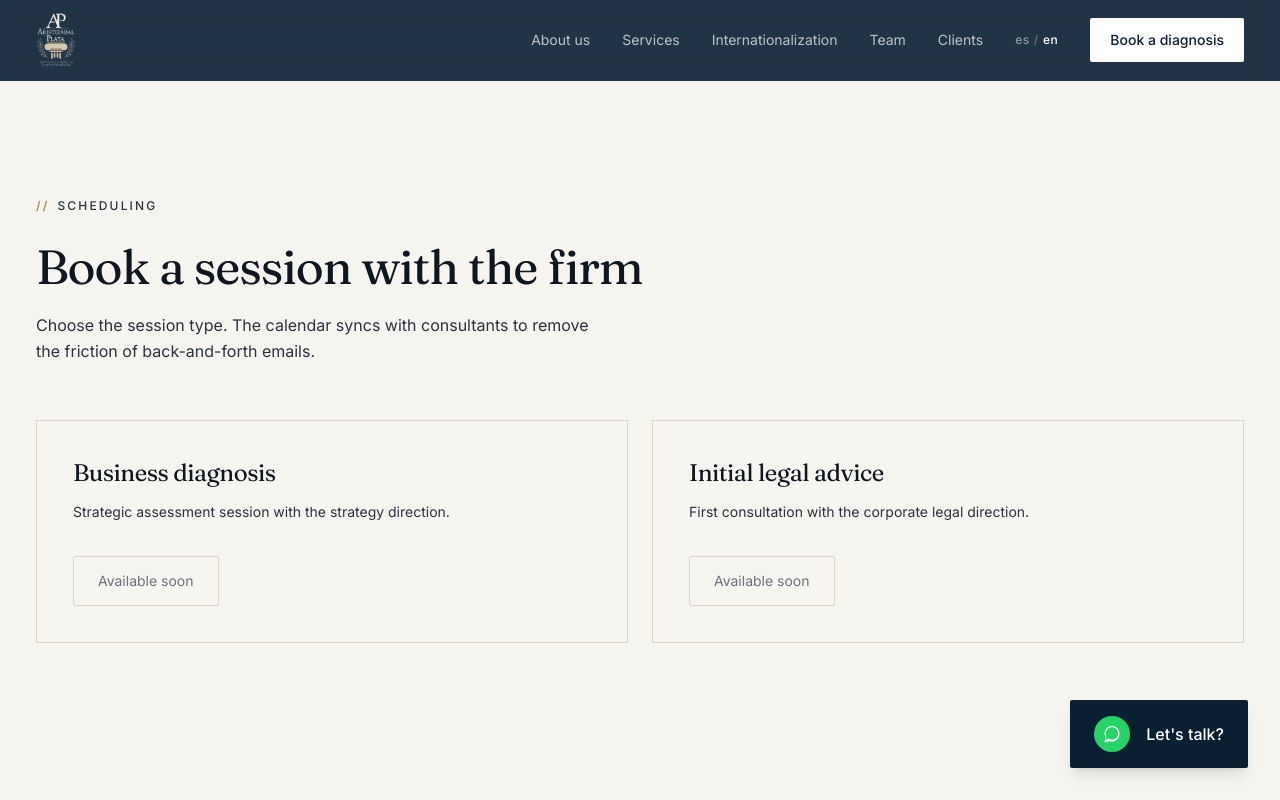
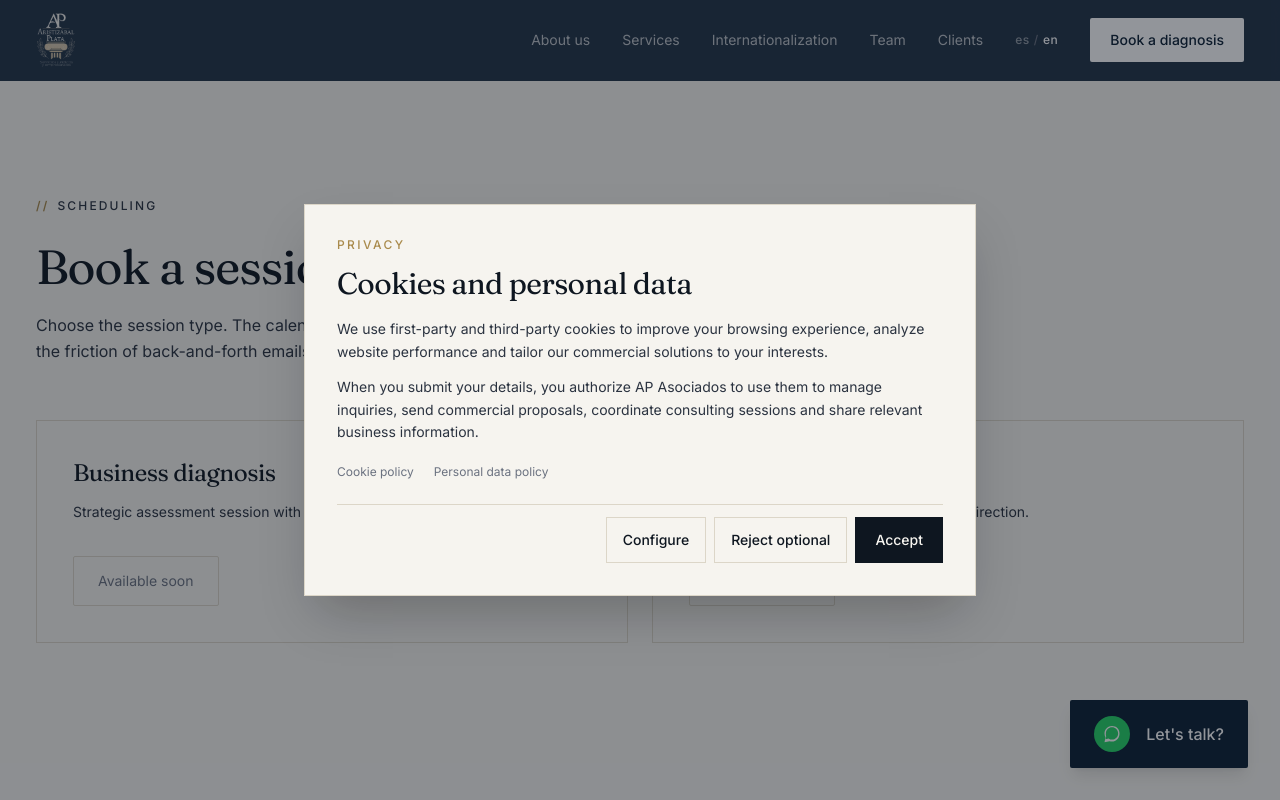
Before and after one commit to Xtail13/aristizabal-plata, a Next.js app: page /en/contacto in a window 1280 px wide. Shown: the top 800 px of the page. Built offline with nearby package versions, Linux system fonts and the light colour scheme.

Commit message:
feat: add privacy consent popup

```diff
--- a/app/[locale]/layout.tsx
+++ b/app/[locale]/layout.tsx
@@ -9,6 +9,7 @@ import { buildMetadata } from "@/lib/metadata";
 import { Header } from "@/components/layout/Header";
 import { Footer } from "@/components/layout/Footer";
 import { WhatsAppFloat } from "@/components/layout/WhatsAppFloat";
+import { PrivacyConsent } from "@/components/layout/PrivacyConsent";
 import "../globals.css";
 
 const fraunces = Fraunces({
@@ -86,6 +87,7 @@ export default async function LocaleLayout({
           <main>{children}</main>
           <Footer />
           <WhatsAppFloat />
+          <PrivacyConsent />
           <script
             type="application/ld+json"
             dangerouslySetInnerHTML={{ __html: JSON.stringify(jsonLd) }}
--- a/components/layout/Footer.tsx
+++ b/components/layout/Footer.tsx
@@ -3,6 +3,7 @@ import { useTranslations } from "next-intl";
 import { Link } from "@/i18n/navigation";
 import { Container } from "@/components/ui/Container";
 import { siteConfig } from "@/lib/siteConfig";
+import { PrivacySettingsButton } from "./PrivacyConsent";
 
 export function Footer() {
   const t = useTranslations("footer");
@@ -53,6 +54,9 @@ export function Footer() {
                   {t("cookiePolicy")}
                 </Link>
               </li>
+              <li>
+                <PrivacySettingsButton />
+              </li>
             </ul>
           </div>
 
--- /dev/null
+++ b/components/layout/PrivacyConsent.tsx
@@ -0,0 +1,158 @@
+"use client";
+
+import { useEffect, useState } from "react";
+import { useTranslations } from "next-intl";
+import { Link } from "@/i18n/navigation";
+
+const STORAGE_KEY = "ap-privacy-consent";
+const OPEN_EVENT = "ap:open-privacy-consent";
+
+type Consent = {
+  necessary: true;
+  analytics: boolean;
+};
+
+function saveConsent(analytics: boolean) {
+  const consent: Consent = { necessary: true, analytics };
+  localStorage.setItem(STORAGE_KEY, JSON.stringify(consent));
+}
+
+export function PrivacyConsent() {
+  const t = useTranslations("privacyConsent");
+  const [open, setOpen] = useState(false);
+  const [settings, setSettings] = useState(false);
+  const [analytics, setAnalytics] = useState(false);
+
+  useEffect(() => {
+    setOpen(!localStorage.getItem(STORAGE_KEY));
+
+    const reopen = () => {
+      setSettings(true);
+      setOpen(true);
+    };
+
+    window.addEventListener(OPEN_EVENT, reopen);
+    return () => window.removeEventListener(OPEN_EVENT, reopen);
+  }, []);
+
+  function closeWithConsent(value: boolean) {
+    saveConsent(value);
+    setAnalytics(value);
+    setOpen(false);
+  }
+
+  if (!open) return null;
+
+  return (
+    <div className="fixed inset-0 z-[70] flex items-end bg-ink/45 p-3 sm:items-center sm:justify-center sm:p-6">
+      <section
+        role="dialog"
+        aria-modal="true"
+        aria-labelledby="privacy-consent-title"
+        className="flex max-h-[calc(100dvh-1.5rem)] w-full max-w-2xl flex-col overflow-hidden border border-line bg-bg p-4 shadow-2xl sm:p-8"
+      >
+        <div className="overflow-y-auto">
+          <p className="text-xs font-medium uppercase tracking-[0.2em] text-gold">
+            {t("eyebrow")}
+          </p>
+          <h2
+            id="privacy-consent-title"
+            className="mt-2 font-display text-xl leading-tight text-ink sm:mt-3 sm:text-3xl"
+          >
+            {t("title")}
+          </h2>
+          <p className="mt-3 text-xs leading-relaxed text-ink-soft sm:mt-4 sm:text-sm">
+            {t("cookies")}
+          </p>
+          <p className="mt-2 text-xs leading-relaxed text-ink-soft sm:mt-3 sm:text-sm">
+            {t("data")}
+          </p>
+
+          {settings && (
+            <div className="mt-5 border-y border-line py-4">
+              <div className="flex items-start justify-between gap-5">
+                <div>
+                  <p className="text-sm font-semibold text-ink">{t("necessaryTitle")}</p>
+                  <p className="mt-1 text-xs leading-relaxed text-muted">
+                    {t("necessaryText")}
+                  </p>
+                </div>
+                <span className="text-xs font-medium uppercase tracking-[0.12em] text-gold">
+                  {t("alwaysActive")}
+                </span>
+              </div>
+              <label className="mt-4 flex cursor-pointer items-start justify-between gap-5 border-t border-line pt-4">
+                <span>
+                  <span className="block text-sm font-semibold text-ink">
+                    {t("analyticsTitle")}
+                  </span>
+                  <span className="mt-1 block text-xs leading-relaxed text-muted">
+                    {t("analyticsText")}
+                  </span>
+                </span>
+                <input
+                  type="checkbox"
+                  checked={analytics}
+                  onChange={(event) => setAnalytics(event.target.checked)}
+                  className="mt-1 h-4 w-4 accent-[#a98a4b]"
+                />
+              </label>
+            </div>
+          )}
+
+          <div className="mt-4 flex flex-wrap gap-x-5 gap-y-2 text-xs text-muted sm:mt-5">
+            <Link href="/politicas/cookies" className="underline underline-offset-4 hover:text-ink">
+              {t("cookiePolicy")}
+            </Link>
+            <Link
+              href="/politicas/tratamiento-datos"
+              className="underline underline-offset-4 hover:text-ink"
+            >
+              {t("dataPolicy")}
+            </Link>
+          </div>
+        </div>
+
+        <div className="mt-4 grid shrink-0 grid-cols-2 gap-2 border-t border-line pt-3 sm:mt-6 sm:flex sm:flex-wrap sm:justify-end">
+          {!settings && (
+            <button
+              type="button"
+              onClick={() => setSettings(true)}
+              className="col-span-2 border border-line px-3 py-2.5 text-xs font-medium text-ink transition-colors hover:border-ink sm:px-4 sm:py-3 sm:text-sm"
+            >
+              {t("configure")}
+            </button>
+          )}
+          <button
+            type="button"
+            onClick={() => closeWithConsent(false)}
+            className="border border-line px-3 py-2.5 text-xs font-medium text-ink transition-colors hover:border-ink sm:px-4 sm:py-3 sm:text-sm"
+          >
+            {t("reject")}
+          </button>
+          <button
+            type="button"
+            onClick={() => closeWithConsent(settings ? analytics : true)}
+            className="bg-ink px-3 py-2.5 text-xs font-medium text-bg transition-colors hover:bg-accent sm:px-5 sm:py-3 sm:text-sm"
+          >
+            {settings ? t("save") : t("accept")}
+          </button>
+        </div>
+      </section>
+    </div>
+  );
+}
+
+export function PrivacySettingsButton() {
+  const t = useTranslations("privacyConsent");
+
+  return (
+    <button
+      type="button"
+      onClick={() => window.dispatchEvent(new Event(OPEN_EVENT))}
+      className="text-left hover:text-gold"
+    >
+      {t("manage")}
+    </button>
+  );
+}
--- a/messages/en.json
+++ b/messages/en.json
@@ -167,6 +167,24 @@
     "rights": "All rights reserved.",
     "whatsapp": "Let's talk?"
   },
+  "privacyConsent": {
+    "eyebrow": "Privacy",
+    "title": "Cookies and personal data",
+    "cookies": "We use first-party and third-party cookies to improve your browsing experience, analyze website performance and tailor our commercial solutions to your interests.",
+    "data": "When you submit your details, you authorize AP Asociados to use them to manage inquiries, send commercial proposals, coordinate consulting sessions and share relevant business information.",
+    "necessaryTitle": "Necessary cookies",
+    "necessaryText": "These support the site's essential operation and cannot be disabled.",
+    "analyticsTitle": "Analytics cookies",
+    "analyticsText": "These help us understand site performance and improve your experience.",
+    "alwaysActive": "Always active",
+    "cookiePolicy": "Cookie policy",
+    "dataPolicy": "Personal data policy",
+    "configure": "Configure",
+    "reject": "Reject optional",
+    "accept": "Accept",
+    "save": "Save preferences",
+    "manage": "Privacy settings"
+  },
   "legal": {
     "dataPolicy": {
       "title": "Personal Data Protection Policy",
--- a/messages/es.json
+++ b/messages/es.json
@@ -167,6 +167,24 @@
     "rights": "Todos los derechos reservados.",
     "whatsapp": "¿Hablamos?"
   },
+  "privacyConsent": {
+    "eyebrow": "Privacidad",
+    "title": "Cookies y tratamiento de datos",
+    "cookies": "Utilizamos cookies propias y de terceros para optimizar su experiencia de navegación, analizar el rendimiento de nuestra web y personalizar nuestras soluciones comerciales según sus intereses.",
+    "data": "Cuando registra sus datos, autoriza a AP Asociados a usarlos para gestionar consultas, enviar propuestas comerciales, coordinar sesiones de consultoría y compartir información empresarial de interés.",
+    "necessaryTitle": "Cookies necesarias",
+    "necessaryText": "Permiten el funcionamiento básico del sitio y no pueden desactivarse.",
+    "analyticsTitle": "Cookies analíticas",
+    "analyticsText": "Nos ayudan a entender el rendimiento del sitio para mejorar su experiencia.",
+    "alwaysActive": "Siempre activas",
+    "cookiePolicy": "Política de cookies",
+    "dataPolicy": "Tratamiento de datos personales",
+    "configure": "Configurar",
+    "reject": "Rechazar opcionales",
+    "accept": "Aceptar",
+    "save": "Guardar preferencias",
+    "manage": "Configurar privacidad"
+  },
   "legal": {
     "dataPolicy": {
       "title": "Política de Tratamiento de Datos Personales",
```
